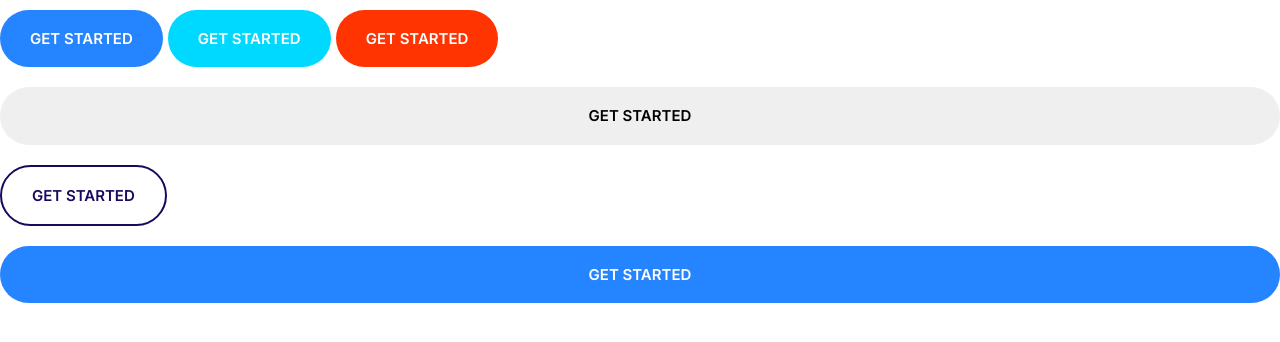
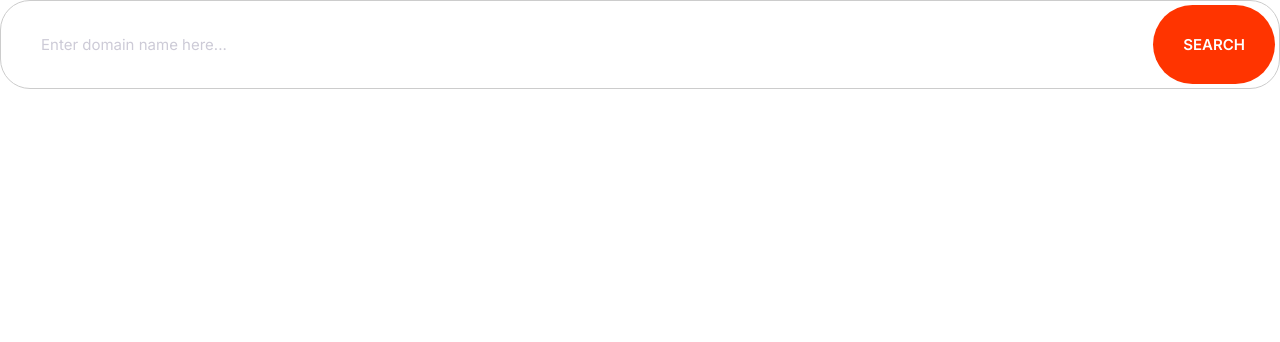
Before and after one commit to IsmailSamirIbrahim/Moshify, a plain HTML site: page index.html in a window 1280 px wide. Drawn offline with Linux system fonts and the light colour scheme.

Commit message:
Define the styles for the inputs and inputs group

```diff
--- a/css/styles.css
+++ b/css/styles.css
@@ -4,6 +4,8 @@
   --color-accent: #ff3400;
   --color-headings: #1b0760;
   --color-body: #918ca4;
+  --color--border: #ccc;
+  --border-radius: 30px;
 }
 
 *,
@@ -242,3 +244,40 @@ a {
     font-size: 1.5rem;
   }
 }
+
+/* Inputs */
+
+.input {
+  border-radius: var(--border-radius);
+  border: 1px solid var(--color--border);
+  color: var(--color-headings);
+  font-size: 2rem;
+  outline: 0;
+  padding: 2rem 3rem;
+}
+
+::placeholder {
+  color: #cdcbd7;
+}
+
+.input-group {
+  border-radius: var(--border-radius);
+  border: 1px solid var(--color--border);
+  display: flex;
+}
+
+.input-group .input {
+  border: 0;
+  flex-grow: 1;
+  margin: 1.5rem 1rem;
+}
+
+.input-group .btn {
+  margin: 4px;
+}
+
+@media screen and (min-width: 1024px) {
+  .input {
+    font-size: 1.5rem;
+  }
+}
--- a/index.html
+++ b/index.html
@@ -13,11 +13,13 @@
     <link rel="stylesheet" href="css/styles.css" />
   </head>
   <body>
-    <button class="btn btn--primary">Get Started</button>
-    <button class="btn btn--secondary">Get Started</button>
-    <button class="btn btn--accent">Get Started</button>
-    <button class="btn btn--block">Get Started</button>
-    <button class="btn btn--outline">Get Started</button>
-    <button class="btn btn--primary btn--block">Get Started</button>
+    <div class="input-group">
+      <input
+        type="text"
+        class="input"
+        placeholder="Enter domain name here..."
+      />
+      <button class="btn btn--accent">Search</button>
+    </div>
   </body>
 </html>
```
Also changed, not shown: components/inputs.html (added, +6 -0 lines).
